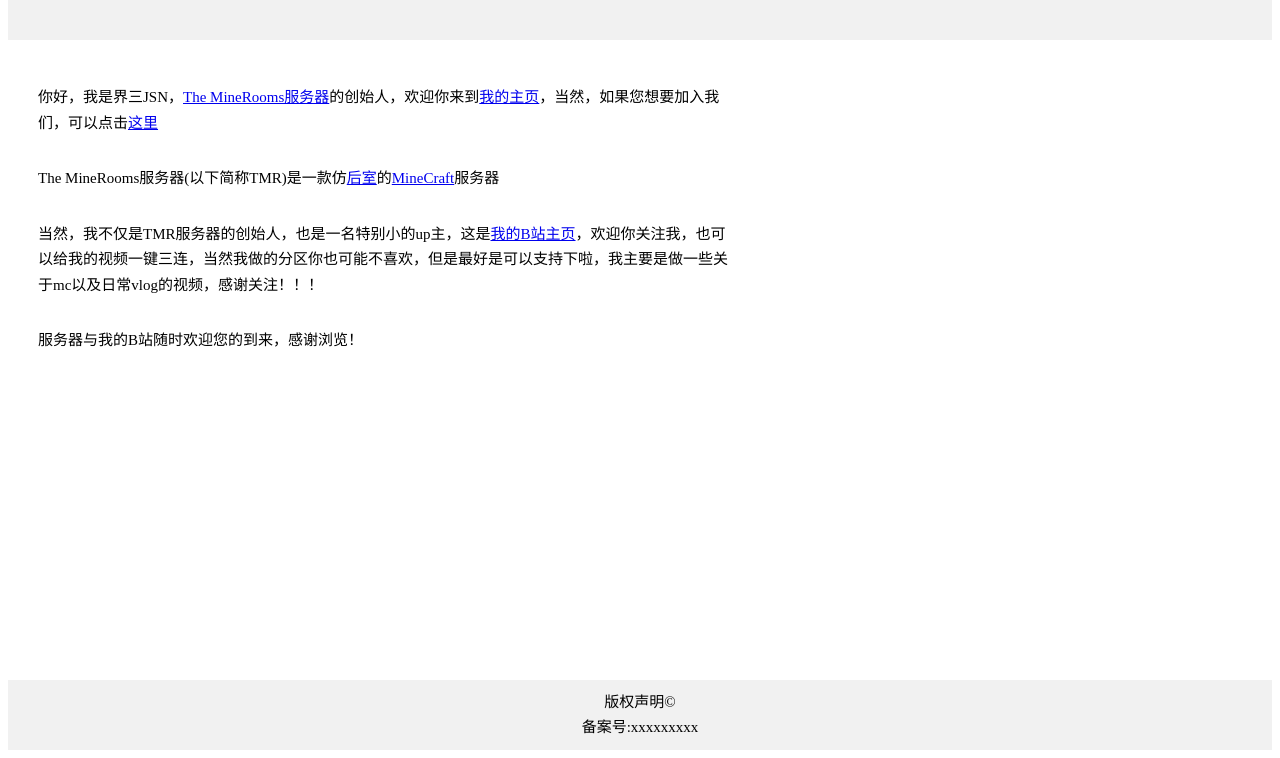
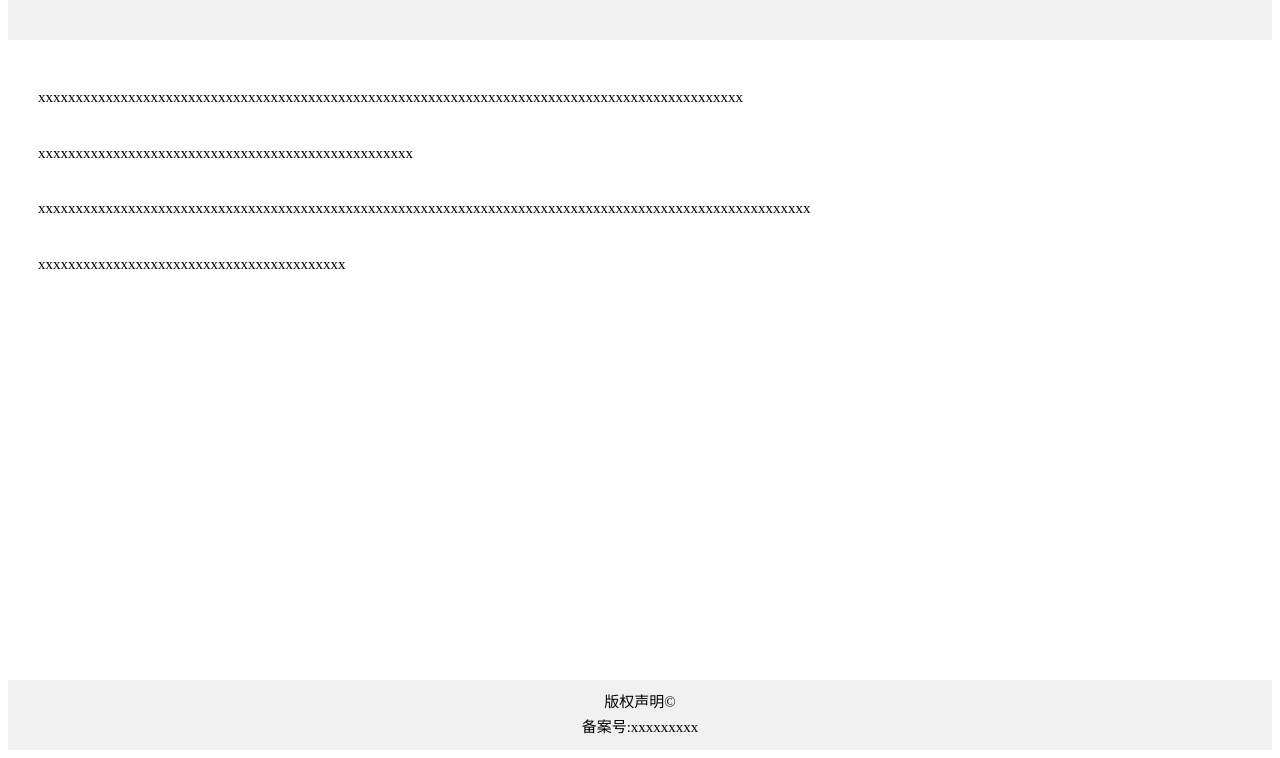
Before and after one commit to JieSanGame/re01-one, a plain HTML site: page index.html in a window 1280 px wide. Shown: the part 153-911 px from the top of the page. Drawn offline with Linux system fonts and the light colour scheme.

Commit message:
index.html

```diff
--- a/index.html
+++ b/index.html
@@ -15,10 +15,10 @@
 
     <!--中间说明-->
     <div class="ordinary">
-        <p>你好，我是界三JSN，<a href = 'https://afdian.com/a/JieSanGame'>The MineRooms服务器</a>的创始人，欢迎你来到<a href = http://127.0.0.1:5500/L2/index.html>我的主页</a>，当然，如果您想要加入我们，可以点击<a href = https://space.bilibili.com/1506520091>这里</a></p>
-        <p>The MineRooms服务器(以下简称TMR)是一款仿<a href = 'https://backrooms.fandom.com/'>后室</a>的<a href = 'minecraft.net'>MineCraft</a>服务器</p>
-        <p>当然，我不仅是TMR服务器的创始人，也是一名特别小的up主，这是<a href="https://space.bilibili.com/1506520091">我的B站主页</a>，欢迎你关注我，也可以给我的视频一键三连，当然我做的分区你也可能不喜欢，但是最好是可以支持下啦，我主要是做一些关于mc以及日常vlog的视频，感谢关注！！！</p>
-        <p>服务器与我的B站随时欢迎您的到来，感谢浏览！</p>
+        <p>xxxxxxxxxxxxxxxxxxxxxxxxxxxxxxxxxxxxxxxxxxxxxxxxxxxxxxxxxxxxxxxxxxxxxxxxxxxxxxxxxxxxxxxxxxxxxx</p>
+        <p>xxxxxxxxxxxxxxxxxxxxxxxxxxxxxxxxxxxxxxxxxxxxxxxxxx</p>
+        <p>xxxxxxxxxxxxxxxxxxxxxxxxxxxxxxxxxxxxxxxxxxxxxxxxxxxxxxxxxxxxxxxxxxxxxxxxxxxxxxxxxxxxxxxxxxxxxxxxxxxxxxx</p>
+        <p>xxxxxxxxxxxxxxxxxxxxxxxxxxxxxxxxxxxxxxxxx</p>
 
     </div>
 
```
